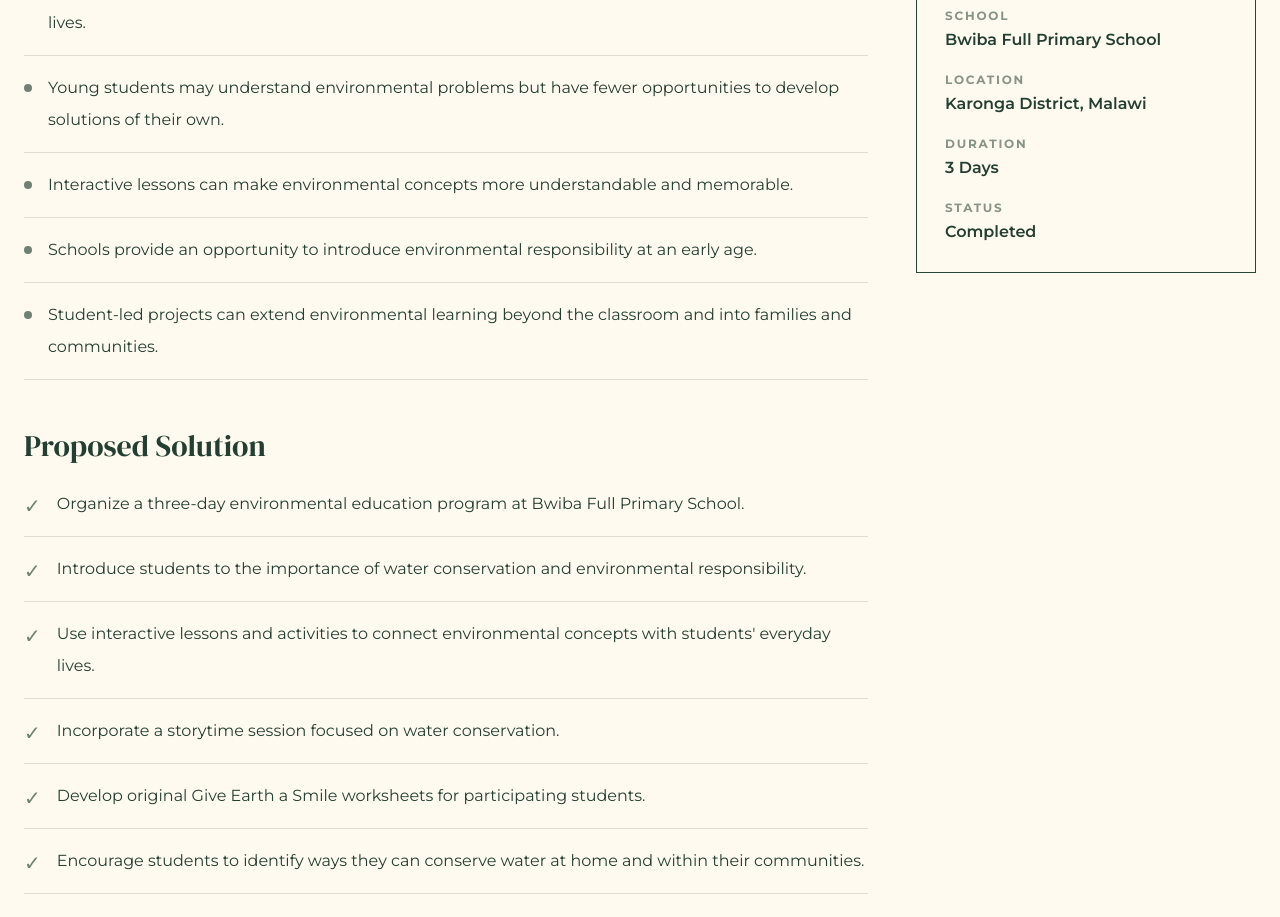
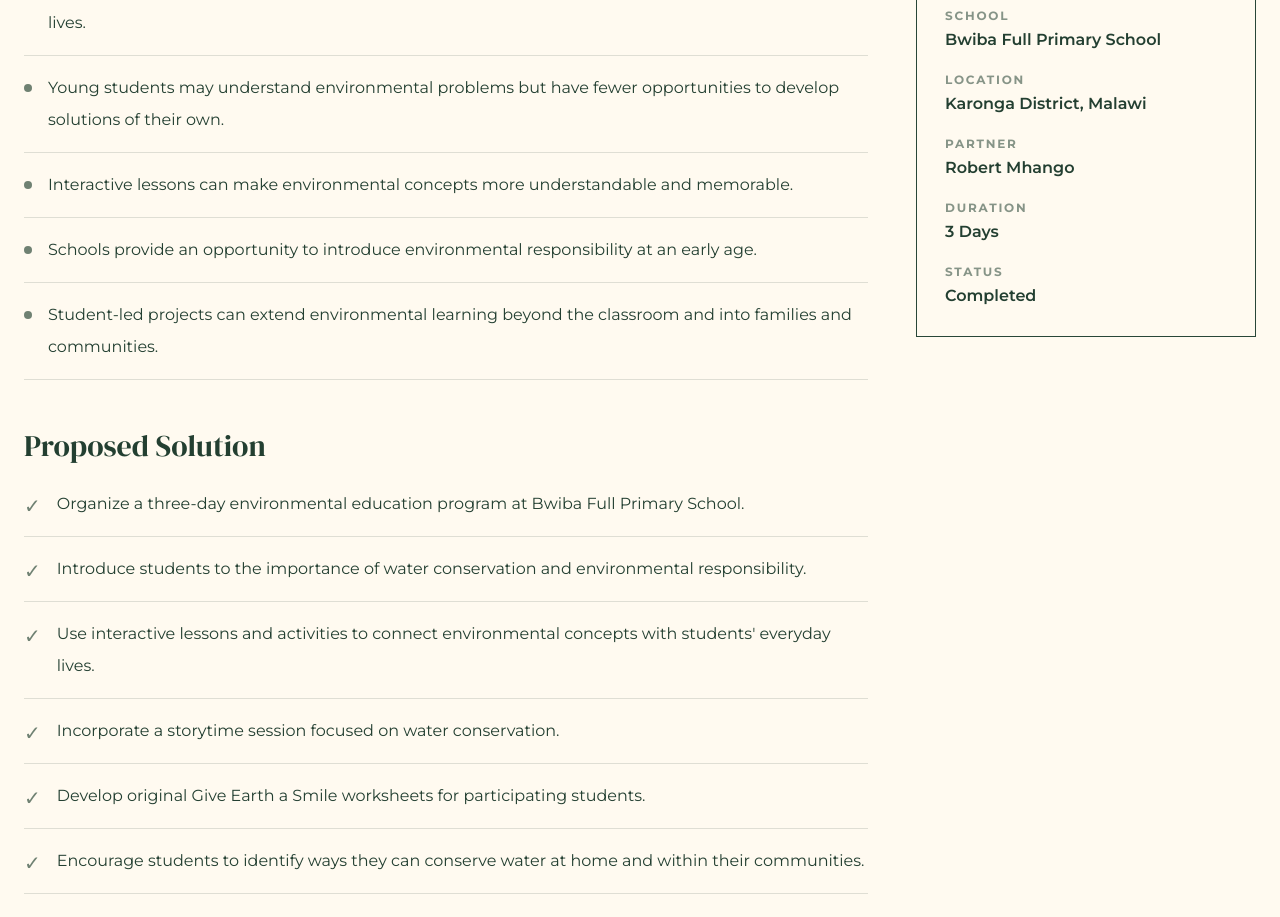
Before and after one commit to vn9ttrkd54-ui/Give-Earth-A-Smile-Beta, a Next.js app: page /projects/seeds-for-change-malawi in a window 1280 px wide. Shown: the part 2080-2997 px from the top of the page. Built offline with nearby package versions, Linux system fonts and the light colour scheme.

Commit message:
Add Robert Mhango as Malawi project partner

```diff
--- a/app/projects/seeds-for-change-malawi/page.tsx
+++ b/app/projects/seeds-for-change-malawi/page.tsx
@@ -425,6 +425,16 @@ export default function SeedsForChangeMalawiPage() {
 
                   <div>
                     <dt className="text-xs font-bold uppercase tracking-[0.15em] text-[#233F31]/55">
+                      Partner
+                    </dt>
+
+                    <dd className="mt-1 font-semibold">
+                      Robert Mhango
+                    </dd>
+                  </div>
+
+                  <div>
+                    <dt className="text-xs font-bold uppercase tracking-[0.15em] text-[#233F31]/55">
                       Duration
                     </dt>
 
```
